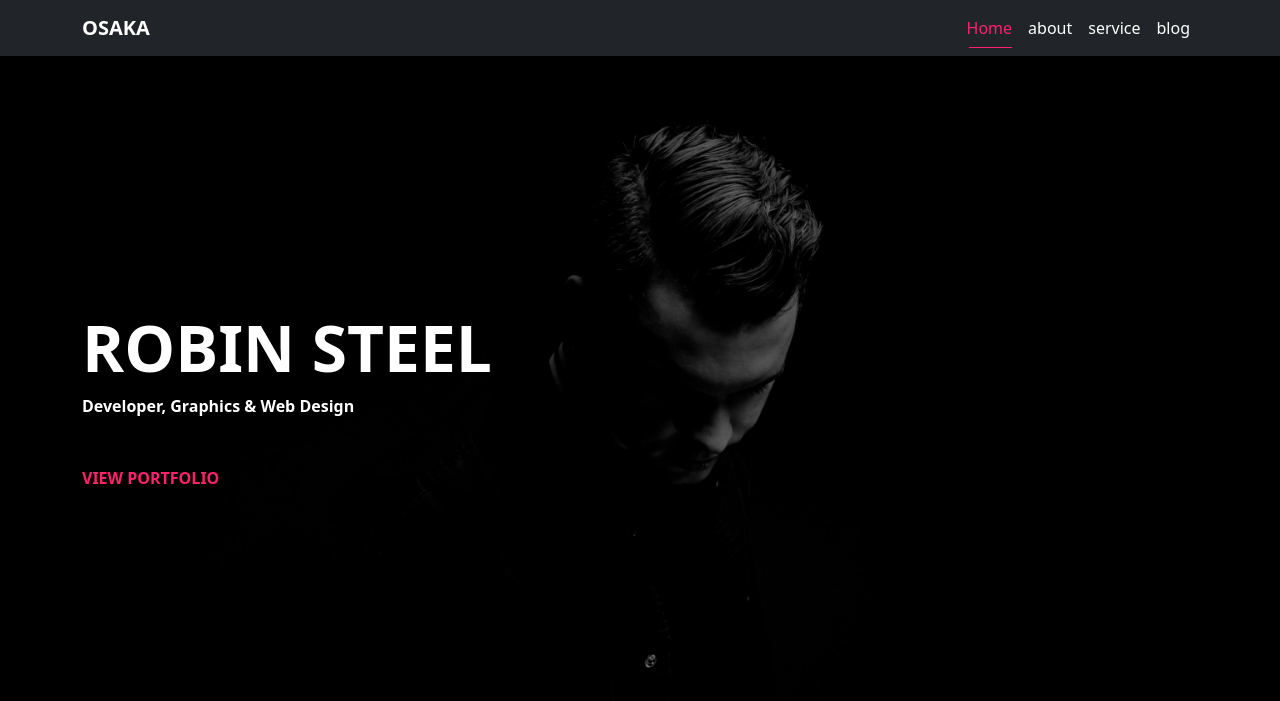
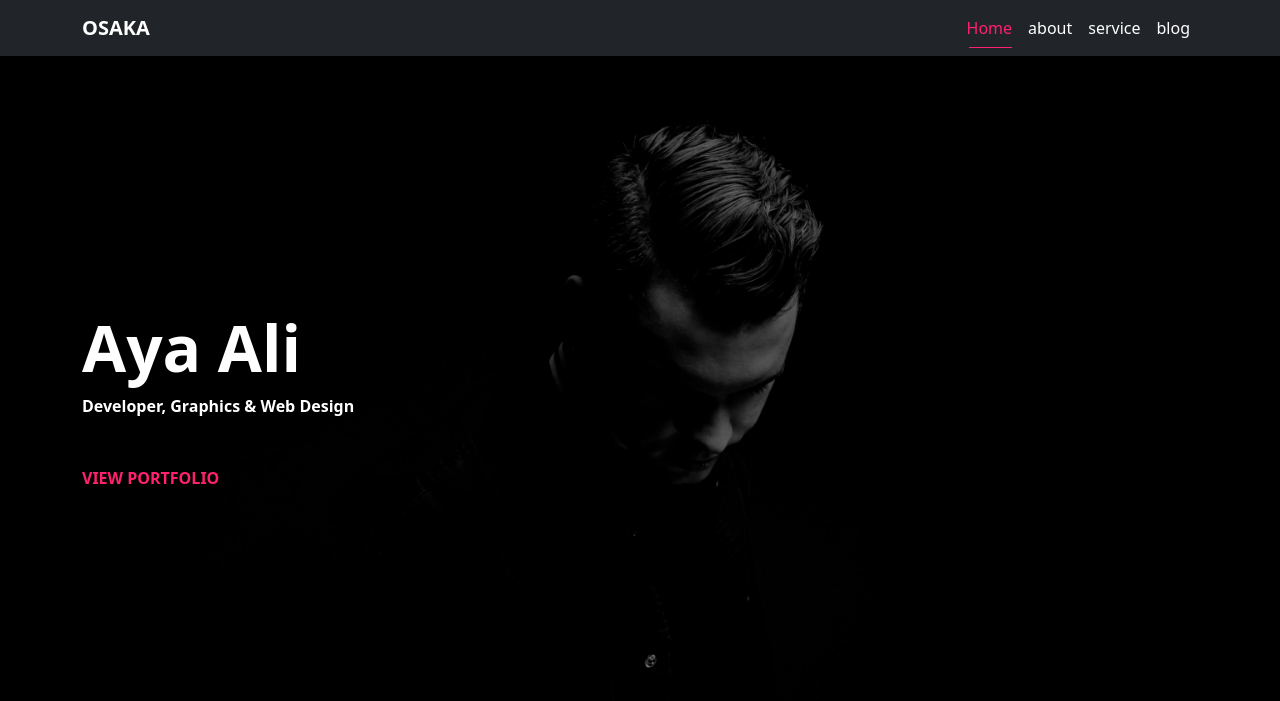
Before and after one commit to Dwedar11/Portfolio-with-JQUERY, a plain HTML site: page index.html in a window 1280 px wide. Shown: the top 701 px of the page. Drawn offline with Linux system fonts and the light colour scheme.

Commit message:
changeh1name

```diff
--- a/index.html
+++ b/index.html
@@ -47,7 +47,7 @@
     </nav>
     <div class="container  d-flex align-items-center h-100">
       <div class="content">
-        <h1 class="fa-4x fw-bold">ROBIN STEEL</h1>
+        <h1 class="fa-4x fw-bold">Aya Ali</h1>
         <p class="fw-bold mb-5">Developer, Graphics & Web Design</p>
         <a href="#" class="text-decoration-none fw-bold">VIEW PORTFOLIO</a>
       </div>
```
